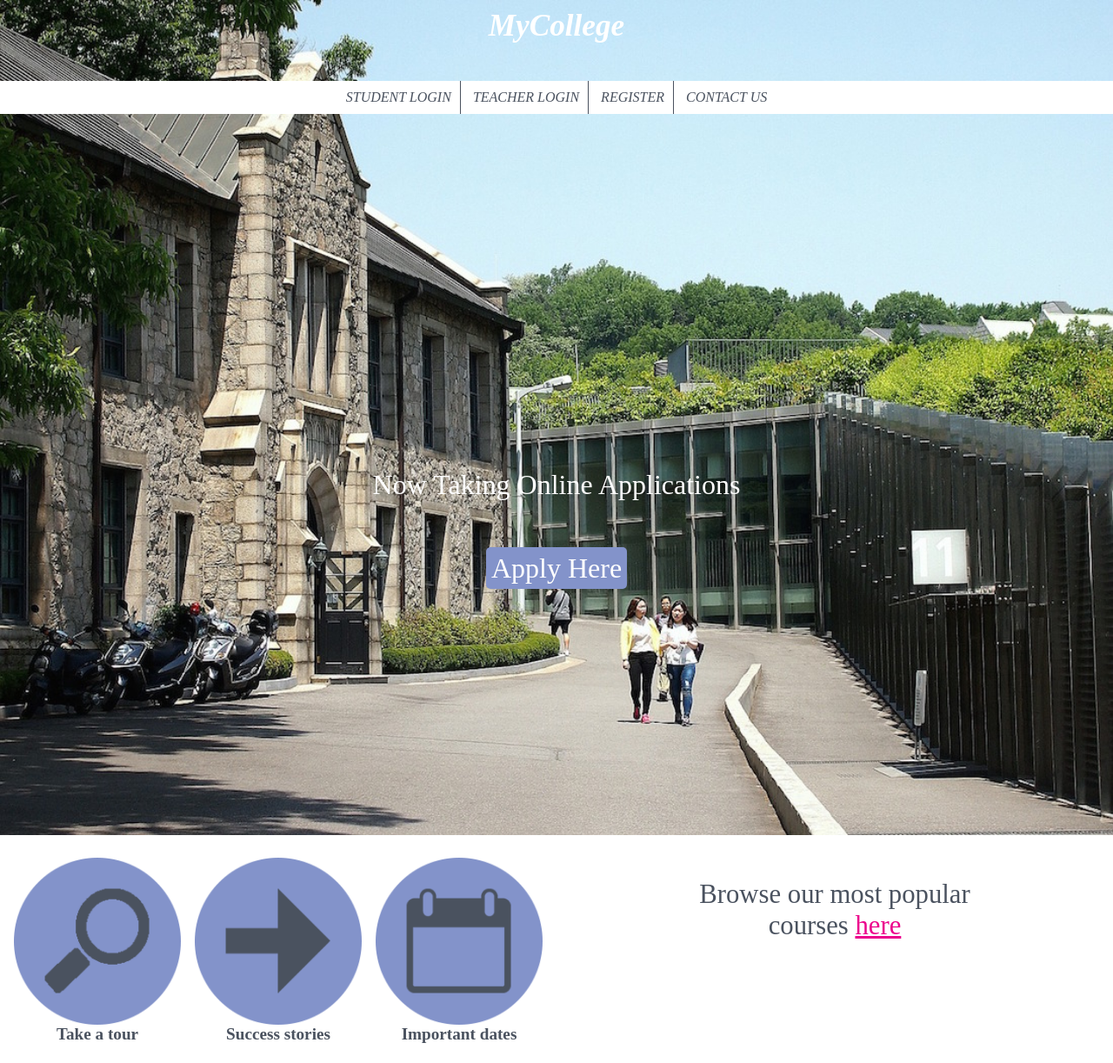
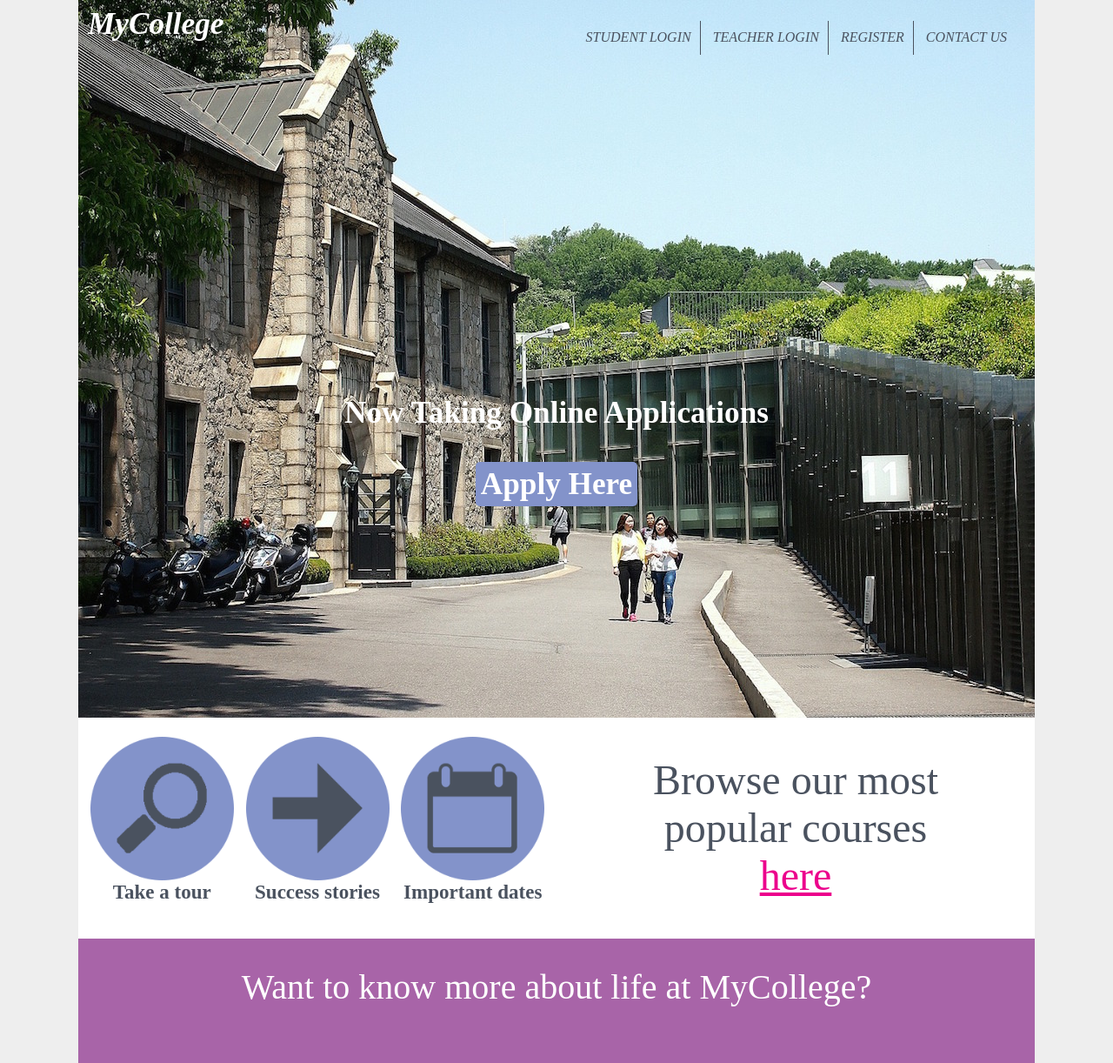
Before and after one commit to mbassale/site-my-college, a plain HTML site: page index.html in a window 1280 px wide. Shown: the top 1222 px of the page at 87% size. Drawn offline with Linux system fonts and the light colour scheme.

Commit message:
Styling for desktop devices

```diff
--- a/css/style.css
+++ b/css/style.css
@@ -286,3 +286,44 @@ DEVICES > 600px
         font-size: 1.2em;
     }
 }
+
+/*----------------
+DEVICES > 600px
+----------------*/
+@media screen and (min-width: 900px) {
+
+    body {
+        max-width: 1100px;
+    }
+
+    header ul {
+        max-width: 1100px;
+        background-color: transparent;
+        text-align: right;
+        top: 1%;
+        right: 2%;
+    }
+
+    header p {
+        font-size: 2.2em;
+        font-weight: bold;
+        max-width: 1100px;
+    }
+
+    #logo p {
+        text-align: left;
+        padding-left: 1%;
+    }
+
+    .row1-1 {
+        font-size: 1.2em;
+    }
+
+    .row1-2, .row2 p, .row3-1 {
+        font-size: 2.5em;
+    }
+
+    footer p {
+        font-size: 1.5em;
+    }
+}
```
